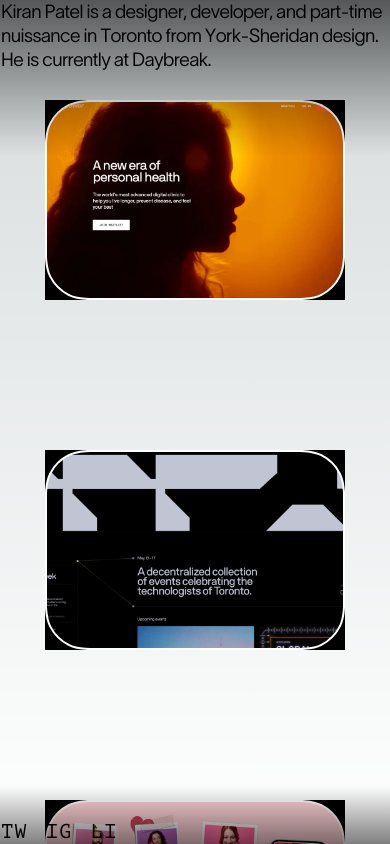
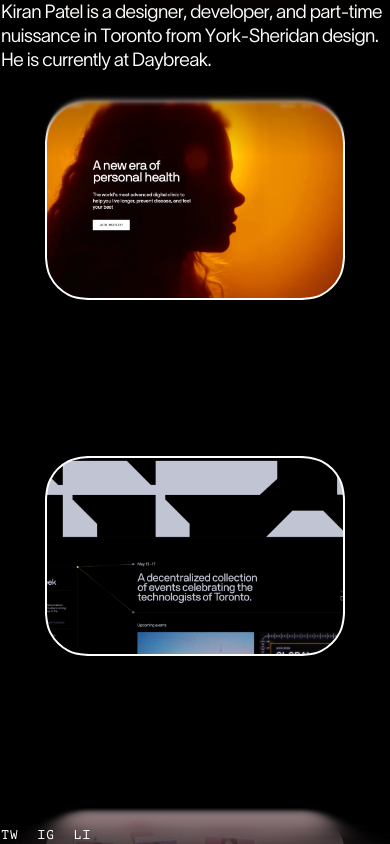
Before and after one commit to kiranpate1/Website2024, a Next.js app: page / in a window 390 px wide. Built offline with nearby package versions, Linux system fonts and the light colour scheme.

Commit message:
updates to light/dark mode, progressive blur added

```diff
--- a/app/page.tsx
+++ b/app/page.tsx
@@ -6,7 +6,7 @@ import Nav from "../components/Nav/Nav";
 
 export default function Home() {
   return (
-    <main>
+    <main className="bg-black">
       <Nav />
       <ProjectsWrapper />
     </main>
--- a/components/Corners/Corners.tsx
+++ b/components/Corners/Corners.tsx
@@ -42,7 +42,7 @@ const Corner = ({ color, size, stroke }: CornersProps) => {
       <g clip-path="url(#clip0_487_446)">
         <path
           d="M40.2433 8.8323C55.6184 0.998278 75.7456 0.998279 116 0.998279V0H0V116H0.998279C0.998279 75.7456 0.998278 55.6184 8.8323 40.2433C15.7233 26.7189 26.7189 15.7233 40.2433 8.8323Z"
-          fill="black"
+          fill="#000"
         />
         <path
           d="M116.001 0.998047C75.7464 0.998047 55.6192 0.998047 40.244 8.83207C26.7197 15.7231 15.724 26.7187 8.83305 40.2431C0.999023 55.6182 0.999023 75.7454 0.999023 116"
--- a/components/Nav/Bio.tsx
+++ b/components/Nav/Bio.tsx
@@ -154,7 +154,7 @@ const Bio = ({ isMobile }: Props) => {
           return (
             <motion.div
               key={index}
-              className="font-sans-lg origin-bottom-left inline-block"
+              className="font-sans-lg origin-bottom-left inline-block text-white"
               style={{
                 fontSize: "calc(1.1px + 4.55vw)",
                 marginLeft: "-0.03vw",
--- /dev/null
+++ b/components/Nav/GradientBlur.css
@@ -0,0 +1,156 @@
+.gradient-blur {
+  position: relative;
+  width: 100%;
+  inset: auto 0 0 0;
+  pointer-events: none;
+}
+.gradient-blur > div,
+.gradient-blur::before,
+.gradient-blur::after {
+  position: absolute;
+  inset: 0;
+}
+.gradient-blur::before {
+  content: "";
+  z-index: 1;
+  backdrop-filter: blur(0.5px);
+  -webkit-backdrop-filter: blur(0.5px);
+  mask: linear-gradient(
+    to top,
+    rgba(0, 0, 0, 0) 0%,
+    rgba(0, 0, 0, 1) 12.5%,
+    rgba(0, 0, 0, 1) 25%,
+    rgba(0, 0, 0, 0) 37.5%
+  );
+  -webkit-mask: linear-gradient(
+    to top,
+    rgba(0, 0, 0, 0) 0%,
+    rgba(0, 0, 0, 1) 12.5%,
+    rgba(0, 0, 0, 1) 25%,
+    rgba(0, 0, 0, 0) 37.5%
+  );
+}
+.gradient-blur > div:nth-of-type(1) {
+  z-index: 2;
+  backdrop-filter: blur(1px);
+  -webkit-backdrop-filter: blur(1px);
+  mask: linear-gradient(
+    to top,
+    rgba(0, 0, 0, 0) 12.5%,
+    rgba(0, 0, 0, 1) 25%,
+    rgba(0, 0, 0, 1) 37.5%,
+    rgba(0, 0, 0, 0) 50%
+  );
+  -webkit-mask: linear-gradient(
+    to top,
+    rgba(0, 0, 0, 0) 12.5%,
+    rgba(0, 0, 0, 1) 25%,
+    rgba(0, 0, 0, 1) 37.5%,
+    rgba(0, 0, 0, 0) 50%
+  );
+}
+.gradient-blur > div:nth-of-type(2) {
+  z-index: 3;
+  backdrop-filter: blur(2px);
+  -webkit-backdrop-filter: blur(2px);
+  mask: linear-gradient(
+    to top,
+    rgba(0, 0, 0, 0) 25%,
+    rgba(0, 0, 0, 1) 37.5%,
+    rgba(0, 0, 0, 1) 50%,
+    rgba(0, 0, 0, 0) 62.5%
+  );
+  -webkit-mask: linear-gradient(
+    to top,
+    rgba(0, 0, 0, 0) 25%,
+    rgba(0, 0, 0, 1) 37.5%,
+    rgba(0, 0, 0, 1) 50%,
+    rgba(0, 0, 0, 0) 62.5%
+  );
+}
+.gradient-blur > div:nth-of-type(3) {
+  z-index: 4;
+  backdrop-filter: blur(4px);
+  -webkit-backdrop-filter: blur(4px);
+  mask: linear-gradient(
+    to top,
+    rgba(0, 0, 0, 0) 37.5%,
+    rgba(0, 0, 0, 1) 50%,
+    rgba(0, 0, 0, 1) 62.5%,
+    rgba(0, 0, 0, 0) 75%
+  );
+  -webkit-mask: linear-gradient(
+    to top,
+    rgba(0, 0, 0, 0) 37.5%,
+    rgba(0, 0, 0, 1) 50%,
+    rgba(0, 0, 0, 1) 62.5%,
+    rgba(0, 0, 0, 0) 75%
+  );
+}
+.gradient-blur > div:nth-of-type(4) {
+  z-index: 5;
+  backdrop-filter: blur(8px);
+  -webkit-backdrop-filter: blur(8px);
+  mask: linear-gradient(
+    to top,
+    rgba(0, 0, 0, 0) 50%,
+    rgba(0, 0, 0, 1) 62.5%,
+    rgba(0, 0, 0, 1) 75%,
+    rgba(0, 0, 0, 0) 87.5%
+  );
+  -webkit-mask: linear-gradient(
+    to top,
+    rgba(0, 0, 0, 0) 50%,
+    rgba(0, 0, 0, 1) 62.5%,
+    rgba(0, 0, 0, 1) 75%,
+    rgba(0, 0, 0, 0) 87.5%
+  );
+}
+.gradient-blur > div:nth-of-type(5) {
+  z-index: 6;
+  backdrop-filter: blur(16px);
+  -webkit-backdrop-filter: blur(16px);
+  mask: linear-gradient(
+    to top,
+    rgba(0, 0, 0, 0) 62.5%,
+    rgba(0, 0, 0, 1) 75%,
+    rgba(0, 0, 0, 1) 87.5%,
+    rgba(0, 0, 0, 0) 100%
+  );
+  -webkit-mask: linear-gradient(
+    to top,
+    rgba(0, 0, 0, 0) 62.5%,
+    rgba(0, 0, 0, 1) 75%,
+    rgba(0, 0, 0, 1) 87.5%,
+    rgba(0, 0, 0, 0) 100%
+  );
+}
+.gradient-blur > div:nth-of-type(6) {
+  z-index: 7;
+  backdrop-filter: blur(32px);
+  -webkit-backdrop-filter: blur(32px);
+  mask: linear-gradient(
+    to top,
+    rgba(0, 0, 0, 0) 75%,
+    rgba(0, 0, 0, 1) 87.5%,
+    rgba(0, 0, 0, 1) 100%
+  );
+  -webkit-mask: linear-gradient(
+    to top,
+    rgba(0, 0, 0, 0) 75%,
+    rgba(0, 0, 0, 1) 87.5%,
+    rgba(0, 0, 0, 1) 100%
+  );
+}
+.gradient-blur::after {
+  content: "";
+  z-index: 8;
+  backdrop-filter: blur(64px);
+  -webkit-backdrop-filter: blur(64px);
+  mask: linear-gradient(to top, rgba(0, 0, 0, 0) 87.5%, rgba(0, 0, 0, 1) 100%);
+  -webkit-mask: linear-gradient(
+    to top,
+    rgba(0, 0, 0, 0) 87.5%,
+    rgba(0, 0, 0, 1) 100%
+  );
+}
--- a/components/Nav/Scrim.tsx
+++ b/components/Nav/Scrim.tsx
@@ -1,4 +1,5 @@
 import React from "react";
+import "./GradientBlur.css";
 
 type Props = {
   isMobile: boolean;
@@ -7,27 +8,42 @@ type Props = {
 const Scrim = ({ isMobile }: Props) => {
   return (
     <div
-      className="absolute w-full h-full pointer-events-none"
+      className="absolute w-full h-full pointer-events-none flex flex-col justify-between items-stretch"
       style={{
         visibility: isMobile ? "visible" : "hidden",
       }}
     >
-      <div
-        className="absolute w-full h-[40vw] top-0 left-0"
-        style={{
-          backgroundImage:
-            "linear-gradient(180deg, rgba(0,0,0,0.6) 0%, rgba(0,0,0,0) 100%)",
-        }}
-      />
-      <div
-        className="absolute w-full h-[15vw] bottom-0 left-0"
-        style={{
-          backgroundImage:
-            "linear-gradient(0deg, rgba(0,0,0,0.5) 0%, rgba(0,0,0,0) 100%)",
-        }}
-      />
+      <Blur size={40} direction="up" />
+      <Blur size={15} direction="down" />
     </div>
   );
 };
 
 export default Scrim;
+
+type BlurProps = {
+  size: number;
+  direction: "up" | "down";
+};
+
+const Blur = ({ size, direction }: BlurProps) => {
+  return (
+    <div
+      className="gradient-blur"
+      style={{
+        height: size + "vw",
+        zIndex: 0,
+        backgroundImage:
+          "linear-gradient(180deg, rgba(0,0,0,0.6) 0%, rgba(0,0,0,0) 100%)",
+        transform: direction === "down" ? "rotate(180deg)" : "none",
+      }}
+    >
+      <div />
+      <div />
+      <div />
+      <div />
+      <div />
+      <div />
+    </div>
+  );
+};
--- a/components/Nav/Socials.tsx
+++ b/components/Nav/Socials.tsx
@@ -30,7 +30,7 @@ function skewLeave(event: React.MouseEvent<HTMLAnchorElement, MouseEvent>) {
 const Socials = ({ isMobile }: props) => {
   return (
     <div
-      className="flex gap-4 absolute pointer-events-auto"
+      className="flex gap-4 absolute pointer-events-auto text-white"
       style={{
         top: isMobile ? "auto" : 0,
         right: isMobile ? "auto" : 0,
--- a/components/Projects/Project.tsx
+++ b/components/Projects/Project.tsx
@@ -303,7 +303,7 @@ const Project = ({
       </div>
 
       <div className="absolute h-0 w-full bottom-0 left-0 flex items-start justify-center z-0">
-        <div className="relative h-[124px] w-full overflow-hidden pointer-events-none">
+        <div className="relative h-[25vw] w-full overflow-hidden pointer-events-none">
           <motion.div
             className="relative flex justify-center items-center"
             ref={titleRef}
@@ -328,7 +328,10 @@ const Project = ({
               );
             })}
           </motion.div>
-          <div className="absolute bottom-0 w-full flex flex-4 gap-4 font-mono-reg justify-center items-center">
+          <div
+            className="absolute w-full flex flex-4 gap-4 font-mono-reg justify-center items-center"
+            style={{ top: "calc(2vw + 56px)" }}
+          >
             {types.map((type, index) => {
               return (
                 <motion.div
--- a/components/Projects/Projects.tsx
+++ b/components/Projects/Projects.tsx
@@ -78,7 +78,7 @@ const ProjectsWrapper = ({ projects }: ProjectsProps) => {
         className="relative flex flex-col h-[100vh] items-center overflow-scroll justify-start"
         ref={boxCont}
         style={{
-          gap: isMobile ? "150px" : "300px",
+          gap: isMobile ? "40vw" : "20vw",
           padding: isMobile ? "100px 0" : "200px 0",
           scrollSnapType: isMobile
             ? "y var(--tw-scroll-snap-strictness)"
--- a/components/Projects/Tag.tsx
+++ b/components/Projects/Tag.tsx
@@ -8,7 +8,7 @@ type Props = {
 const Tag = ({ type, key }: Props) => {
   return (
     <div className="py-[10px] px-3 rounded-2xl bg-[rgba(255,255,255,0.1)]">
-      <div className="text-sm font-light text-gray-400">{type}</div>
+      <div className="font-mono-reg font-light text-gray-400">{type}</div>
     </div>
   );
 };
--- a/tailwind.config.ts
+++ b/tailwind.config.ts
@@ -37,13 +37,13 @@ const config: Config & {
         // mono
         "mono-reg": {
           "font-family": "var(--font-pt-mono)",
-          "font-size": "1.25rem",
+          "font-size": "0.8rem",
           "letter-spacing": "0.08rem",
           "line-height": "110%",
         },
         // sans
         "sans-xl": {
-          "font-size": "4rem",
+          "font-size": "2.5rem",
           "letter-spacing": "-0.03rem",
           "line-height": "130%",
         },
```
